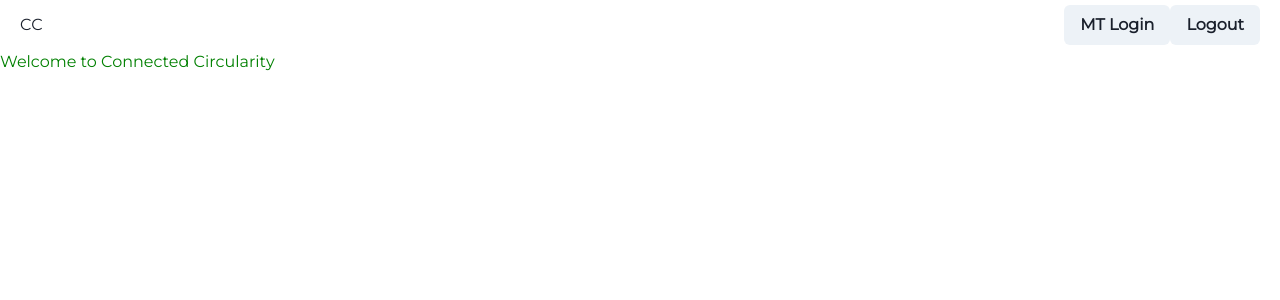
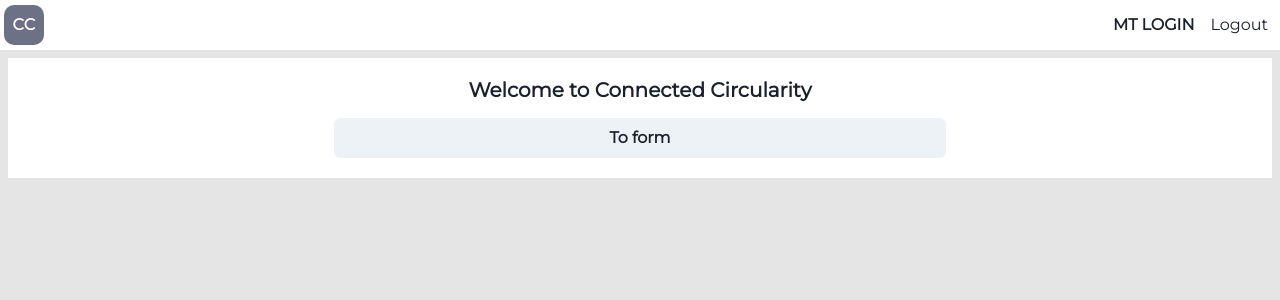
Before and after one commit to bunjovis/ConnectedCircularity, a React (Vite) app in the folder cc-ui/: page /home in a window 1280 px wide. Shown: the top 300 px of the page. Built offline with nearby package versions, Linux system fonts and the light colour scheme.

Commit message:
refactor layout, temp content to Home-view

```diff
--- a/cc-ui/src/App.css
+++ /dev/null
@@ -1,12 +0,0 @@
-#root {
-  max-width: 1280px;
-  margin: 0 auto;
-}
-
-.card {
-  padding: 2em;
-}
-
-.read-the-docs {
-  color: #888;
-}
--- a/cc-ui/src/App.tsx
+++ b/cc-ui/src/App.tsx
@@ -1,20 +1,20 @@
 import React from 'react';
 import { Route, Routes } from 'react-router-dom';
-import './App.css';
+import { Box } from '@chakra-ui/react';
 
-import Header from './components/header/Header';
-import { ProtectedRoute } from './components/ProtectedRoute';
+import { useAuth } from './context/AuthProvider';
+
 import Login from './pages/Login';
 import Home from './pages/Home';
 import TransferForm from './pages/TransferForm';
-
-import { useAuth } from './context/AuthProvider';
+import Header from './components/header/Header';
+import { ProtectedRoute } from './components/ProtectedRoute';
 import MTLogin from './components/MTLogin/MTLogin';
 
 const App: React.FC<{}> = () => {
   const { loading } = useAuth();
   return (
-    <div className='App'>
+    <Box bg='#E5E5E5'>
       <Header></Header>
       <Routes>
         <Route path='*' element={<Login />} />
@@ -35,8 +35,8 @@ const App: React.FC<{}> = () => {
           }
         />
       </Routes>
-      {true && <MTLogin />}
-    </div>
+      {loading && <MTLogin />}
+    </Box>
   );
 };
 
--- a/cc-ui/src/components/header/Header.tsx
+++ b/cc-ui/src/components/header/Header.tsx
@@ -1,31 +1,40 @@
+import React from 'react';
 import { Link } from 'react-router-dom';
-import { Box, Button, Flex, Spacer } from '@chakra-ui/react';
+import { Box, Flex, Spacer, Text } from '@chakra-ui/react';
 import { useAuth } from '../../context/AuthProvider';
-
-/**
- * import logo!
- */
 
 const Header: React.FC<{}> = () => {
   const { user, logout, mtLogin } = useAuth();
   return (
-    <header className='header-wrapper'>
-      <Flex alignItems='center' height='50px' p='5'>
-        <Box>CC</Box>
+    <Flex alignItems='center' height='50px' p='1' bg='#fff'>
+      <Box
+        bg='#6C7185'
+        color='#fff'
+        p='2'
+        borderRadius='10'
+        width='40px'
+        height='40px'
+        as='button'
+      >
+        <Text as='b' textAlign='center' m='auto'>
+          CC
+        </Text>
+      </Box>
       <Spacer />
       {!user && <Link to='/'>Kirjaudu</Link>}
       {user && (
         <>
-            <Box onClick={() => mtLogin()}>
-              <Button>MT Login</Button>
+          <Box m='2' as='button' onClick={() => mtLogin()}>
+            <Text as='b' casing='uppercase'>
+              MT Login
+            </Text>
           </Box>
-            <Box onClick={() => logout()}>
-              <Button>Logout</Button>
+          <Box m='2' as='button' onClick={() => logout()}>
+            <Text>Logout</Text>
           </Box>
         </>
       )}
     </Flex>
-    </header>
   );
 };
 export default Header;
--- a/cc-ui/src/components/theme.tsx
+++ /dev/null
@@ -1,13 +0,0 @@
-import { extendTheme } from '@chakra-ui/react';
-import '@fontsource/montserrat';
-import '@fontsource/inter';
-
-const theme = extendTheme({
-  fonts: {
-    heading: 'Montserrat',
-    body: 'Montserrat',
-    form: 'Montserrat',
-  },
-});
-
-export default theme;
--- a/cc-ui/src/index.css
+++ b/cc-ui/src/index.css
@@ -6,11 +6,6 @@
 
   color-scheme: light dark;
   color: rgba(255, 255, 255, 0.87);
-  background-color: white;
+  background-color: #E5E5E5;
   min-width: 400px;
 }
-
-h1 {
-  background-color: white;
-  color: green;
-}
--- a/cc-ui/src/main.tsx
+++ b/cc-ui/src/main.tsx
@@ -4,7 +4,7 @@ import { BrowserRouter } from 'react-router-dom';
 import App from './App';
 import { ChakraProvider } from '@chakra-ui/react';
 import './index.css';
-import theme from './components/theme';
+import theme from './theme';
 import { AuthProvider } from './context/AuthProvider';
 
 ReactDOM.createRoot(document.getElementById('root') as HTMLElement).render(
--- a/cc-ui/src/pages/Home.tsx
+++ b/cc-ui/src/pages/Home.tsx
@@ -1,10 +1,17 @@
-//import LandingLayout from '../../layouts/landingLayout'
+import { useNavigate } from 'react-router-dom';
+import { Button, Flex, Heading } from '@chakra-ui/react';
 
 const Home: React.FC<{}> = () => {
+  const navigate = useNavigate();
   return (
-    <div>
-      <h1>Welcome to Connected Circularity</h1>
-    </div>
+    <Flex direction='column' align='center' gap='4' m='2' p='5' bg='#fff'>
+      <Heading as='h1' size='md'>
+        Welcome to Connected Circularity
+      </Heading>
+      <Button width='50%' onClick={() => navigate('/new_item/123123123')}>
+        To form
+      </Button>
+    </Flex>
   );
 };
 
--- /dev/null
+++ b/cc-ui/src/theme.tsx
@@ -0,0 +1,13 @@
+import { extendTheme } from '@chakra-ui/react';
+import '@fontsource/montserrat';
+import '@fontsource/inter';
+
+const theme = extendTheme({
+  fonts: {
+    heading: 'Montserrat',
+    body: 'Montserrat',
+    form: 'Montserrat',
+  },
+});
+
+export default theme;
```
Lines whose indentation alone changed are shown as unchanged.
